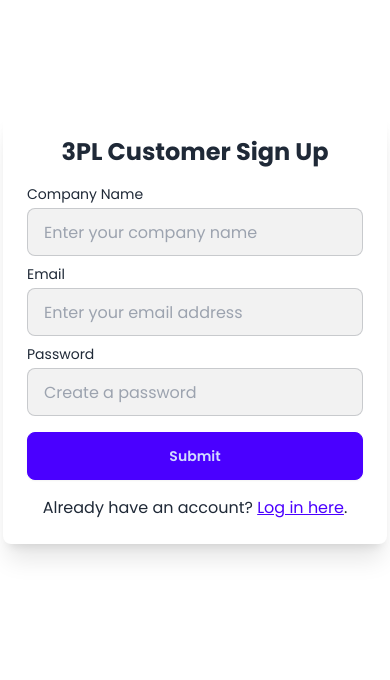
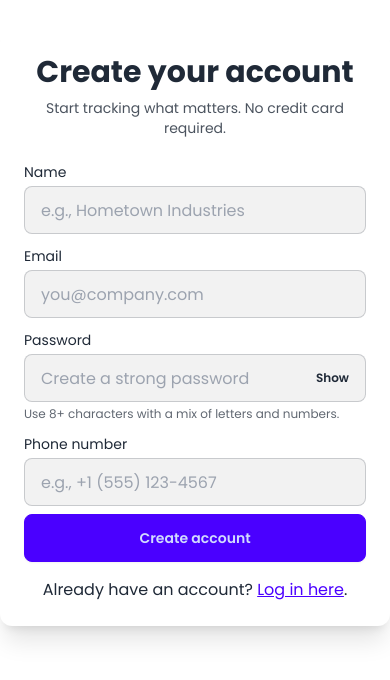
Before and after one commit to jgierlach/life-metrics-2.0, a SvelteKit app: page /signup in a window 390 px wide. Shown: the part 114-794 px from the top of the page. Built offline with nearby package versions, Linux system fonts and the light colour scheme; no server answers.

Commit message:
Implement phone number validation and normalization in signup process. Update signup form to include phone number input with error handling, and adjust server-side logic to handle phone number during user creation.

```diff
--- a/src/routes/signup/+page.server.js
+++ b/src/routes/signup/+page.server.js
@@ -11,38 +11,37 @@ export const actions = {
     const email = formData.get('email')?.toString() || ''
     const password = formData.get('password')?.toString() || ''
     const name = formData.get('name')?.toString() || ''
+    const phoneNumberRaw = formData.get('phoneNumber')?.toString() || ''
+
+    // Normalize to a simple E.164-like string. This is a lightweight heuristic,
+    // not a full libphonenumber implementation.
+    /** @param {string} input */
+    const normalizePhone = (input) => {
+      if (!input) return ''
+      let digitsOnly = input.replace(/\D/g, '')
+      if (digitsOnly.length === 0) return ''
+      if (digitsOnly.length === 10) {
+        return `+1${digitsOnly}`
+      }
+      if (digitsOnly.length >= 11 && digitsOnly.length <= 15) {
+        return `+${digitsOnly}`
+      }
+      return ''
+    }
+
+    const normalizedPhone = normalizePhone(phoneNumberRaw)
+    if (!normalizedPhone) {
+      return fail(400, {
+        message: 'Please enter a valid phone number',
+        data: { email, name, phoneNumber: phoneNumberRaw },
+        success: false,
+      })
+    }
 
     // Initialize Supabase admin with service role key
     const supabaseAdmin = createClient(PUBLIC_SUPABASE_URL, SUPABASE_SERVICE_ROLE_KEY)
 
     try {
-      // First, create Stripe customer
-      const stripeResponse = await fetch('/signup/create-customer-in-stripe', {
-        method: 'POST',
-        headers: { 'Content-Type': 'application/json' },
-        body: JSON.stringify({ name, email }),
-      })
-
-      if (!stripeResponse.ok) {
-        const errorData = await stripeResponse.json()
-        return fail(500, {
-          message: `Failed to create billing customer: ${errorData.error}`,
-          data: { email, name },
-          success: false,
-        })
-      }
-
-      const { customerId: stripeCustomerId } = await stripeResponse.json()
-
-      // Sign up supabase user
-      // const { data, error } = await supabase.auth.signUp({
-      //   email: email,
-      //   password: password,
-      //   options: {
-      //     data: { name: name },
-      //   },
-      // })
-
       // Create the user in Supabase Auth
       const { data, error } = await supabaseAdmin.auth.admin.createUser({
         email,
@@ -53,7 +52,7 @@ export const actions = {
       if (error) {
         return fail(400, {
           message: error.message ?? 'Account with email already exists',
-          data: { email, name },
+          data: { email, name, phoneNumber: phoneNumberRaw },
           success: false,
         })
       }
@@ -64,7 +63,7 @@ export const actions = {
       if (!user?.id) {
         return fail(500, {
           message: 'Failed to create user account',
-          data: { email, name },
+          data: { email, name, phoneNumber: phoneNumberRaw },
           success: false,
         })
       }
@@ -75,39 +74,14 @@ export const actions = {
         email: email,
         password: password,
         name: name,
-        service_role: '3pl_customer',
-        has_expiration_dates: null,
-        pass_on_card_fees: 'true',
-        stripe_customer_id: stripeCustomerId,
+        phone_number: normalizedPhone,
       })
 
       if (userInsertError) {
         console.error('Error: failed to insert new user into users table', userInsertError)
         return fail(500, {
           message: userInsertError.message ?? 'Failed to create user profile.',
-          data: { email, name },
-          success: false,
-        })
-      }
-
-      // Insert into 3pl_customers table for all new signups
-      const { error: customerInsertError } = await supabase.from('3pl_customers').insert({
-        user_id: user.id,
-        per_order_fee: '0',
-        per_order_unit_fee: '0',
-        per_unit_fba_pack_prep: '0',
-        per_unit_wfs_pack_prep: '0',
-        per_unit_return_fee: '0',
-        per_pallet_out: '0',
-        per_pallet_monthly_storage_fee: '0',
-        freight_percentage_markup: '0',
-      })
-
-      if (customerInsertError) {
-        console.error('Error: failed to insert into 3pl_customers table', customerInsertError)
-        return fail(500, {
-          message: customerInsertError.message ?? 'Failed to create customer profile.',
-          data: { email, name },
+          data: { email, name, phoneNumber: phoneNumberRaw },
           success: false,
         })
       }
@@ -120,7 +94,7 @@ export const actions = {
       console.error('Error during signup process:', error)
       return fail(500, {
         message: 'An unexpected error occurred during signup',
-        data: { email, name },
+        data: { email, name, phoneNumber: phoneNumberRaw },
         success: false,
       })
     }
--- a/src/routes/signup/+page.svelte
+++ b/src/routes/signup/+page.svelte
@@ -4,23 +4,72 @@
   let { form = $bindable() } = $props()
 
   let isLoading = $state(false)
+  let passwordVisible = $state(false)
+  let phoneError = $state('')
 
   // Signup fields
   let name = $derived(form?.data?.name ?? '')
   let email = $derived(form?.data?.email ?? '')
+  // 'phoneNumber' may not exist on all form.data shapes; cast to any for safety
+  let phoneNumber = $derived(/** @type {any} */ (form?.data)?.phoneNumber ?? '')
   let showConfirmation = $derived(form?.showConfirmation ?? false)
+
+  // Controlled values for inputs; keep in sync with server-returned form data
+  let nameValue = $state('')
+  let emailValue = $state('')
+  let phoneValue = $state('')
+
+  $effect(() => {
+    nameValue = name
+    emailValue = email
+    phoneValue = phoneNumber
+  })
+
+  /** @param {string} value */
+  function validatePhone(value) {
+    const digits = (value || '').replace(/\D/g, '')
+    if (!value || digits.length === 0) {
+      return 'Please enter your phone number'
+    }
+    if (digits.length < 10) {
+      return 'Phone number seems too short'
+    }
+    if (digits.length > 15) {
+      return 'Phone number seems too long'
+    }
+    return ''
+  }
 </script>
 
 <svelte:head>
-  <title>Hometown Industries | 3PL Customer Sign Up</title>
+  <title>Life Metrics | User Sign Up</title>
 </svelte:head>
 
 {#if !showConfirmation}
   <div class="flex flex-1 flex-col items-center justify-center">
     <form
       method="post"
-      class="ml-6 mr-6 mt-10 w-96 rounded-lg bg-base-100 p-6 shadow-xl"
+      class="mx-4 mt-10 w-full max-w-md rounded-xl bg-base-100 p-6 shadow-xl"
       action="?/signup"
+      aria-describedby={form?.message ? 'form-error' : undefined}
+      aria-live="polite"
+      onsubmit={(/** @type {SubmitEvent} */ e) => {
+        const error = validatePhone(phoneValue)
+        const formEl = /** @type {HTMLFormElement} */ (e.currentTarget)
+        const input = formEl
+          ? /** @type {HTMLInputElement|null} */ (formEl.querySelector('input[name="phoneNumber"]'))
+          : null
+        if (error) {
+          phoneError = error
+          if (input) {
+            input.setCustomValidity(error)
+            input.reportValidity()
+          }
+          e.preventDefault()
+          return
+        }
+        if (input) input.setCustomValidity('')
+      }}
       use:enhance={() => {
         isLoading = true
         form = null
@@ -30,47 +79,107 @@
         }
       }}
     >
-      <h1 class="mb-4 text-center text-2xl font-bold">3PL Customer Sign Up</h1>
-      <label class="mb-2 block">
-        <span class="mb-1 block text-sm font-medium">Company Name</span>
+      <h1 class="mb-2 text-center text-3xl font-extrabold">Create your account</h1>
+      <p class="mb-6 text-center text-sm opacity-80">
+        Start tracking what matters. No credit card required.
+      </p>
+
+      <label class="mb-3 block">
+        <span class="mb-1 block text-sm font-medium">Name</span>
         <input
           class="input input-bordered w-full bg-base-200"
           name="name"
           type="text"
-          placeholder="Enter your company name"
-          defaultValue={name}
+          placeholder="e.g., Hometown Industries"
+          autocomplete="organization"
+          bind:value={nameValue}
           required
         />
       </label>
-      <label class="mb-2 block">
+
+      <label class="mb-3 block">
         <span class="mb-1 block text-sm font-medium">Email</span>
         <input
           class="input input-bordered w-full bg-base-200"
           name="email"
           type="email"
-          defaultValue={email}
-          placeholder="Enter your email address"
-          required
-        />
-      </label>
-      <label class="mb-4 block">
-        <span class="mb-1 block text-sm font-medium">Password</span>
-        <input
-          class="input input-bordered w-full bg-base-200"
-          name="password"
-          type="password"
-          placeholder="Create a password"
+          placeholder="you@company.com"
+          autocomplete="email"
+          bind:value={emailValue}
           required
         />
       </label>
 
+      <label class="mb-3 block">
+        <span class="mb-1 block text-sm font-medium">Password</span>
+        <div class="relative">
+          <input
+            class="input input-bordered w-full bg-base-200 pr-12"
+            name="password"
+            type={passwordVisible ? 'text' : 'password'}
+            placeholder="Create a strong password"
+            autocomplete="new-password"
+            minlength="8"
+            required
+          />
+          <button
+            type="button"
+            class="btn btn-ghost btn-xs absolute right-2 top-1/2 -translate-y-1/2"
+            aria-label={passwordVisible ? 'Hide password' : 'Show password'}
+            onclick={() => (passwordVisible = !passwordVisible)}
+          >
+            {passwordVisible ? 'Hide' : 'Show'}
+          </button>
+        </div>
+        <span class="mt-1 block text-xs opacity-70"
+          >Use 8+ characters with a mix of letters and numbers.</span
+        >
+      </label>
+
+      <label class="mb-2 block">
+        <span class="mb-1 block text-sm font-medium">Phone number</span>
+        <input
+          class="input input-bordered w-full bg-base-200"
+          name="phoneNumber"
+          type="tel"
+          inputmode="tel"
+          autocomplete="tel"
+          placeholder="e.g., +1 (555) 123-4567"
+          aria-invalid={phoneError ? true : undefined}
+          aria-describedby={phoneError ? 'phone-error' : undefined}
+          bind:value={phoneValue}
+          oninput={(e) => {
+            const target = /** @type {HTMLInputElement} */ (e.currentTarget)
+            if (!target) return
+            phoneError = ''
+            target.setCustomValidity('')
+          }}
+          onblur={(e) => {
+            const target = /** @type {HTMLInputElement} */ (e.currentTarget)
+            if (!target) return
+            const msg = validatePhone(target.value)
+            phoneError = msg
+            target.setCustomValidity(msg)
+          }}
+          required
+        />
+        {#if phoneError}
+          <span id="phone-error" class="mt-1 block text-xs text-error">{phoneError}</span>
+        {/if}
+      </label>
+
       {#if form?.message}
-        <p class="mb-4 text-error">{form.message}</p>
+        <p id="form-error" class="mb-4 text-error">{form.message}</p>
       {/if}
 
       <button type="submit" class="btn btn-primary w-full" disabled={isLoading}>
-        {isLoading ? 'Loading...' : 'Submit'}
+        {isLoading ? 'Creating account…' : 'Create account'}
       </button>
+
+      <!-- <p class="mt-3 text-center text-xs opacity-70">
+        By continuing, you agree to our <a class="link link-primary" href="/terms">Terms</a>
+        and <a class="link link-primary" href="/privacy">Privacy Policy</a>.
+      </p> -->
 
       <!-- Prompt for users to sign up -->
       <p class="text-md mt-4 text-center">
@@ -84,7 +193,7 @@
     <!-- Welcome Header -->
     <h1 class="animate-fade-in mt-14 text-center text-4xl font-bold">Welcome!</h1>
     <p class="mt-4 max-w-md text-center text-lg">
-      Your 3PL customer account has been created successfully. Please login to your new portal
+      Your Life Metrics account has been created successfully. Please login to your new portal
       <a class="link-primary font-semibold underline" href="/login">here</a>.
     </p>
   </div>
```
